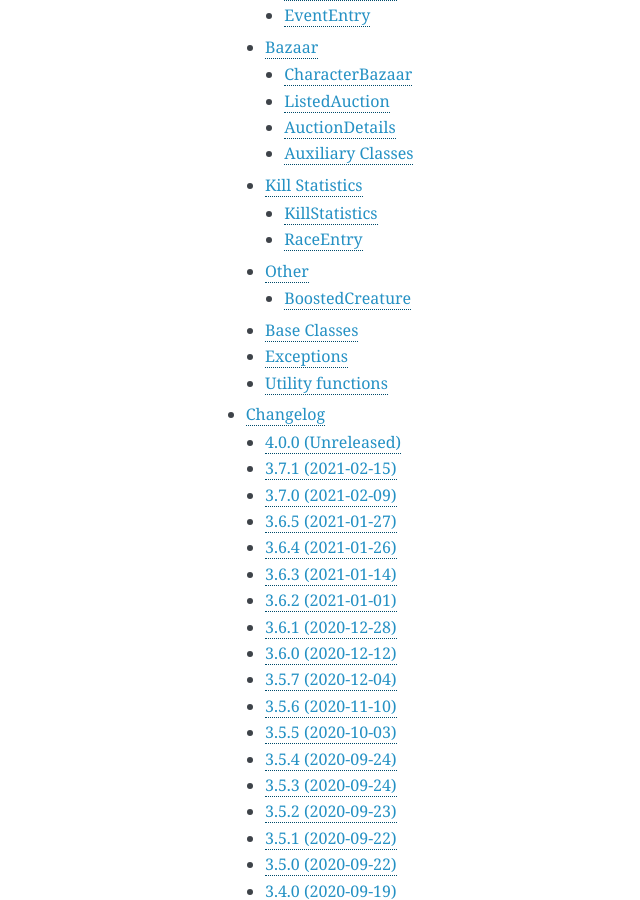
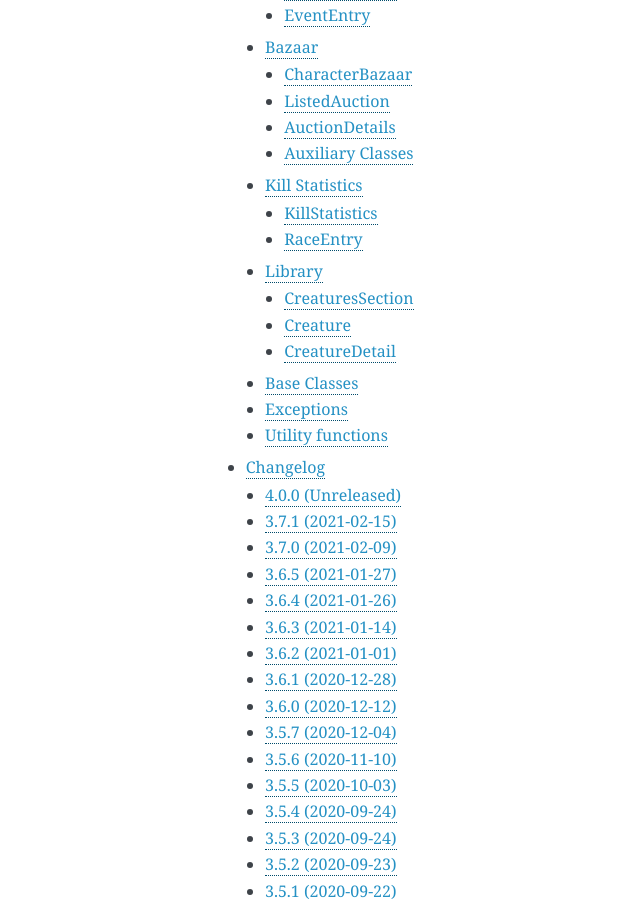
Before and after one commit to Galarzaa90/tibia.py, a Sphinx documentation site: the page built from docs/index.rst, in a window 1280 px wide and 900 px high, scrolled down 1704 px. Shown: the whole window, without its empty margins (195-835 px from the left). Built offline with Sphinx 7.4.7, drawn with Linux system fonts in a browser that asks for light colours.

Commit message:
Added new types to docs

```diff
--- a/docs/api.rst
+++ b/docs/api.rst
@@ -629,15 +629,26 @@ RaceEntry
    :members:
    :inherited-members:
 
-Other
-=====
+Library
+=======
 
-BoostedCreature
----------------
-.. autoclass:: BoostedCreature
+CreaturesSection
+----------------
+.. autoclass:: CreaturesSection
    :members:
    :inherited-members:
 
+Creature
+--------
+.. autoclass:: Creature
+   :members:
+   :inherited-members:
+
+CreatureDetail
+--------------
+.. autoclass:: CreatureDetail
+   :members:
+   :inherited-members:
 
 Base Classes
 ============
```
